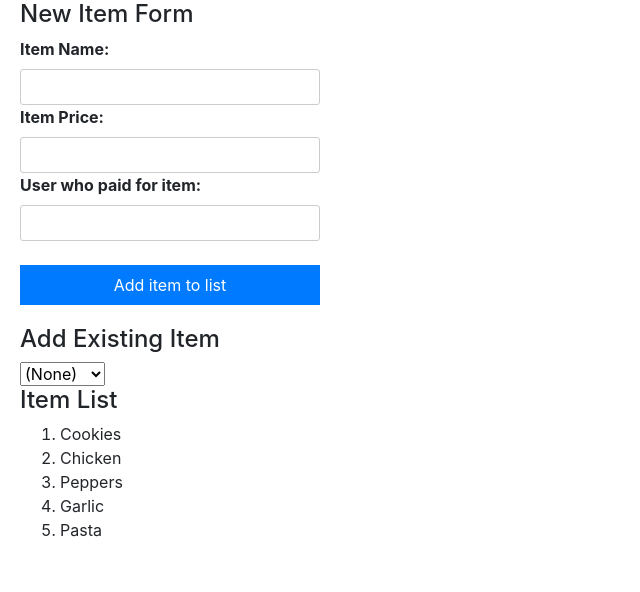
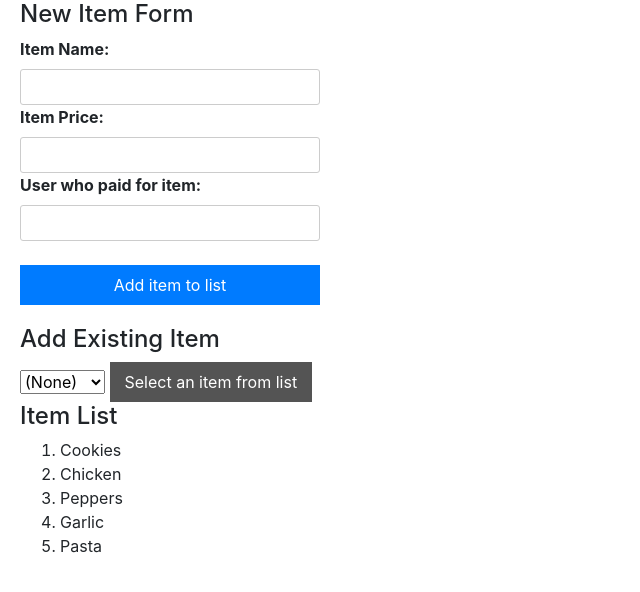
Before and after one commit to beknobloch/Roommate-Helper, a Flask app: page /use_case_1 in a window 1280 px wide. Shown: the part 144-736 px from the top of the page, without its empty margins (0-640 px from the left). Run offline with Flask 3, Linux system fonts and the light colour scheme.

Commit message:
use case 1 progress

```diff
--- a/app.py
+++ b/app.py
@@ -48,7 +48,7 @@ group = Group(userList)
 
 @app.route('/get_item_list', methods=['POST'])
 def get_item_list():
-    return json.dumps([item.get_name() for item in ledger.get_item_list()])
+    return json.dumps([repr(item) for item in ledger.get_item_list()])
 
 @app.route('/add_new_item', methods=['POST'])
 def add_new_item():
@@ -61,6 +61,24 @@ def add_new_item():
     response[2] = ben
     ledger.add_item(Item(name=response[0],price=response[1],user_who_paid=response[2]))
 
+    # returns message (not needed)
+    return jsonify({'message': 'Success'})
+
+@app.route('/handle_dropdown', methods=['POST'])
+def handle_dropdown():
+    data = request.get_json()
+    response = data['data']
+    # prints data received
+    print(f"Received data: {response}")
+
+    # finds item name from repr string
+    index1 = response.find("Name:")
+    index2 = response.find("Price")
+    name = response[index1 + len("Name:"):index2].strip()
+    for item in ledger.get_item_list():
+        if name in repr(item):
+            ledger.add_item(item)
+            break
     # returns message (not needed)
     return jsonify({'message': 'Success'})
 # use case 1 end
--- a/templates/use_case_1.html
+++ b/templates/use_case_1.html
@@ -32,7 +32,11 @@
         <button type="button" onclick="sendFormData('add_new_item').then(receiveData('get_item_list').then(result => displayItemList(result)))">Add item to list</button>
     </form>
     <h4>Add Existing Item</h4>
-    <select name="item_dropdown" class="item_dropdown" id="itemSelect"></select>
+    <div>
+        <select name="item_dropdown" class="item_dropdown" id="itemSelect" onchange="checkValue()"></select>
+        <button id="add_existing_item" class="disabled" disabled onclick="sendDropdownData('handle_dropdown').then(receiveData('get_item_list').then(result => displayItemList(result).then(fillDropdown(result))))">Select an item from list</button>
+    </div>
+
 
     <h4>Item List</h4>
     <ol id="itemList"></ol>
@@ -67,6 +71,28 @@
             return Promise.resolve();
         }
 
+        // used to send a dropdown menu option to python
+        function sendDropdownData(methodRoute){
+            let selectedOption = $('#itemSelect').val();
+            console.log(selectedOption)
+            $.ajax({
+                type: 'POST',
+                url: '/' + methodRoute,
+                contentType: 'application/json;charset=UTF-8',
+                data: JSON.stringify({
+                    data: selectedOption
+            }),
+            success: function(response) {
+                console.log('Data sent successfully');
+                console.log(response);
+            },
+            error: function(error) {
+                console.error('Error sending data');
+                console.error(error);
+            }
+            });
+            return Promise.resolve()
+        }
         // receives data from python in list form. methodRoute is the name of the python method you want to call
         function receiveData(methodRoute){
             return fetch(methodRoute, {
@@ -81,16 +107,38 @@
             itemList = document.getElementById("itemList")
             itemList.innerHTML = ""
             for (let i = 0; i < list.length; i++) {
-              itemList.innerHTML += " <li> " + list[i] + " </li>"
+                let index1 = list[i].indexOf(":")
+                let index2 = list[i].indexOf("Price");
+                itemList.innerHTML += " <li> " + list[i].substring(index1+1, index2).trim() + " </li>"
             }
             fillDropdown(list)
+            return Promise.resolve()
         }
 
+        // populates item dropdown with each option having the value of an item's repr but only displaying the item name to the user
         function fillDropdown(list){
             itemDropdown = document.getElementById('itemSelect');
             itemDropdown.innerHTML = "<option value=\"" + "(None)" + "\"> " + "(None)" + " </option>"
             for(let i = 0; i < list.length; i++){
-                itemDropdown.innerHTML += "<option value=\"" + list[i] + "\"> " + list[i] + " </option>"
+                let index1 = list[i].indexOf(":")
+                let index2 = list[i].indexOf("Price");
+                itemDropdown.innerHTML += "<option value=\"" + list[i] + "\"> " + list[i].substring(index1+1, index2).trim() + " </option>"
+            }
+            checkValue()
+        }
+
+        // checks if dropdown menu does not have "(None)" selected"
+        function checkValue(){
+            let button = document.getElementById("add_existing_item");
+            if (document.getElementById("itemSelect").value != "(None)") {
+                button.innerHTML = "Add item";
+                button.disabled = false;
+                button.classList.remove("disabled");
+
+            } else {
+                button.innerHTML = "Select an item from list";
+                button.disabled = true;
+                button.classList.add("disabled");
             }
         }
         receiveData('get_item_list').then(result => displayItemList(result))
```
